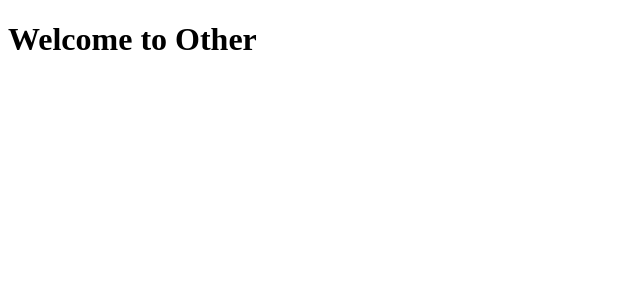
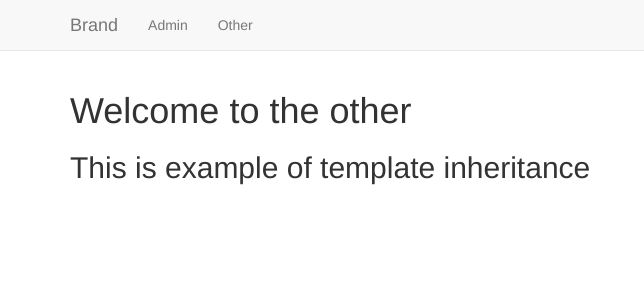
Before and after one commit to Irondev25/Django, a Django app: page /basic_app/other/ in a window 1280 px wide. Shown: the top 300 px of the page, without its empty margins (0-644 px from the left). Run offline with Django 3.2, Linux system fonts and the light colour scheme; some libraries are stand-ins or nearby versions.

Commit message:
template inheritance

```diff
--- a/lecture_4/learning_templates/templates/basic_app/base.html
+++ b/lecture_4/learning_templates/templates/basic_app/base.html
@@ -0,0 +1,25 @@
+<!DOCTYPE html>
+<html>
+  <head>
+    <meta charset="utf-8">
+    <title></title>
+    <link rel="stylesheet" href="https://maxcdn.bootstrapcdn.com/bootstrap/3.3.7/css/bootstrap.min.css" integrity="sha384-BVYiiSIFeK1dGmJRAkycuHAHRg32OmUcww7on3RYdg4Va+PmSTsz/K68vbdEjh4u" crossorigin="anonymous">
+  </head>
+  <body>
+    <nav class="navbar navbar-default navbar-static-top">
+      <div class="container">
+        <ul class="nav navbar-nav">
+          <li> <a  class="navbar-brand" href="{% url 'index' %}">Brand</a> </li>
+          <li> <a class="navbar-link" href="{% url 'admin:index' %}">Admin</a> </li>
+          <li> <a class="navbar-link" href="{% url 'basic_app:other' %}">Other</a> </li>
+        </ul>
+      </div>
+    </nav>
+
+    <div class="container">
+      {% block body_block %}
+      {% endblock %}
+    </div>
+
+  </body>
+</html>
--- a/lecture_4/learning_templates/templates/basic_app/other.html
+++ b/lecture_4/learning_templates/templates/basic_app/other.html
@@ -1,10 +1,6 @@
 <!DOCTYPE html>
-<html>
-  <head>
-    <meta charset="utf-8">
-    <title></title>
-  </head>
-  <body>
-    <h1>Welcome to Other</h1>
-  </body>
-</html>
+{% extends "basic_app/base.html" %}
+  {% block body_block %}
+    <h1>Welcome to the other</h1>
+    <h2>This is example of template inheritance</h2>
+  {% endblock %}
```
Also changed, not shown: lecture_4/learning_templates/templates/basic_app/index.html (+5 -9 lines).
